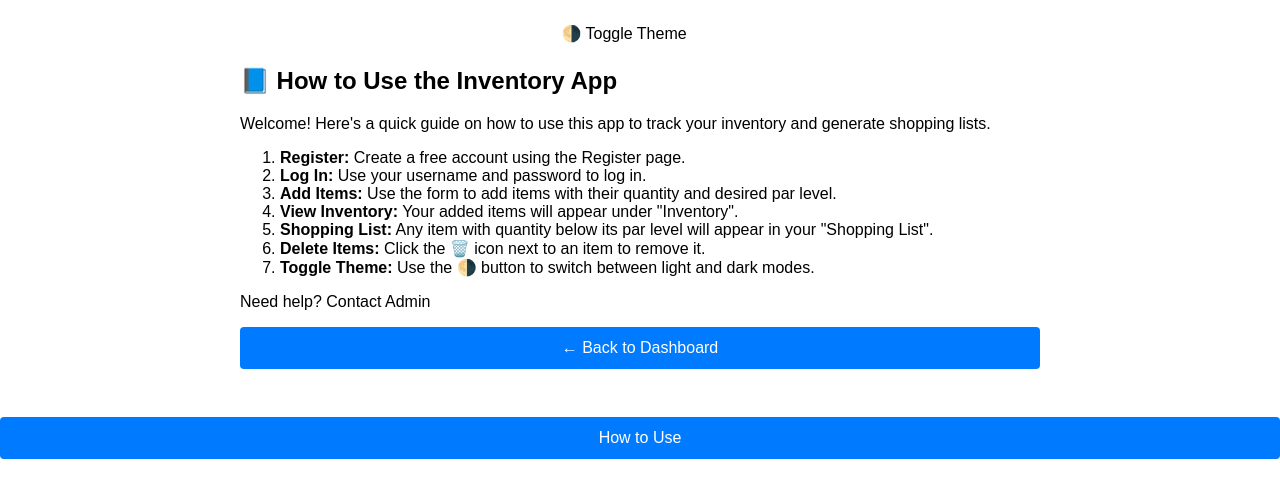
After one commit to BikramSingh1989/Shopping-List-Creator, a Flask app: page /how-to-use in a window 1280 px wide. The commit adds this page. Shown: the top 498 px of the page. Run offline with Flask 3, Linux system fonts and the light colour scheme.

Commit message:
Add How to Use page

```diff
--- a/app.py
+++ b/app.py
@@ -52,6 +52,11 @@ def dashboard():
     shopping_list = [item for item in items if item['quantity'] < item['par']]
     return render_template('dashboard.html', items=items, shopping=shopping_list)
 
+@app.route('/how-to-use')
+def how_to_use():
+    return render_template('how_to_use.html')
+
+
 @app.route('/delete/<item_id>')
 def delete_item(item_id):
     items_col.delete_one({'_id': ObjectId(item_id)})
--- a/templates/base.html
+++ b/templates/base.html
@@ -10,5 +10,6 @@
   <div class="container">
     {% block content %}{% endblock %}
   </div>
+  <a href="/how-to-use" class="btn">How to Use</a>
 </body>
 </html>
--- /dev/null
+++ b/templates/how_to_use.html
@@ -0,0 +1,21 @@
+{% extends "base.html" %}
+{% block title %}How to Use{% endblock %}
+{% block content %}
+<h2>📘 How to Use the Inventory App</h2>
+
+<p>Welcome! Here's a quick guide on how to use this app to track your inventory and generate shopping lists.</p>
+
+<ol>
+  <li><strong>Register:</strong> Create a free account using the Register page.</li>
+  <li><strong>Log In:</strong> Use your username and password to log in.</li>
+  <li><strong>Add Items:</strong> Use the form to add items with their quantity and desired par level.</li>
+  <li><strong>View Inventory:</strong> Your added items will appear under "Inventory".</li>
+  <li><strong>Shopping List:</strong> Any item with quantity below its par level will appear in your "Shopping List".</li>
+  <li><strong>Delete Items:</strong> Click the 🗑️ icon next to an item to remove it.</li>
+  <li><strong>Toggle Theme:</strong> Use the 🌗 button to switch between light and dark modes.</li>
+</ol>
+
+<p>Need help? Contact Admin</p>
+
+<a href="/dashboard" class="btn">← Back to Dashboard</a>
+{% endblock %}
```
